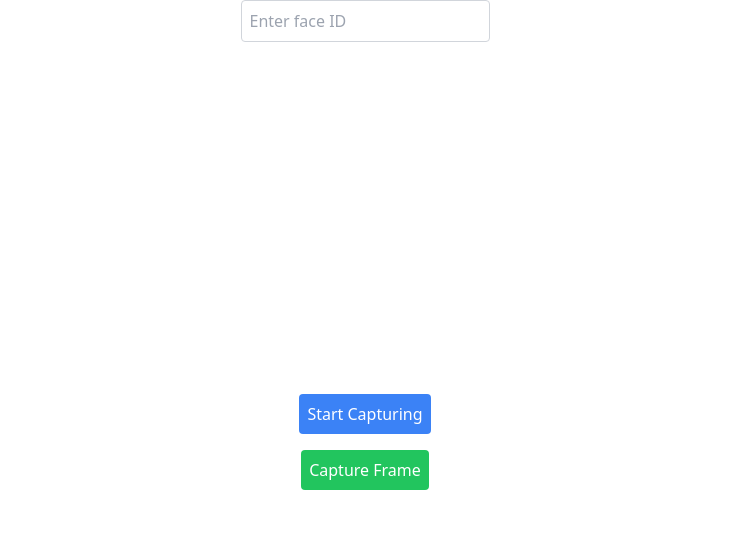
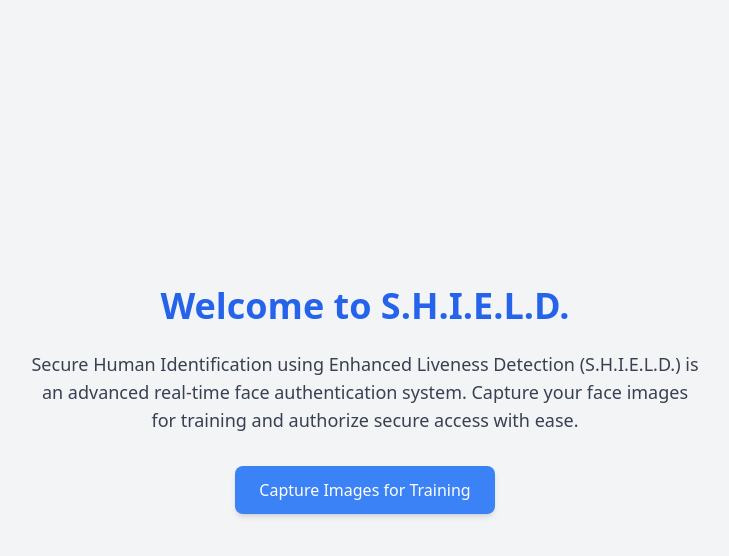
Before and after one commit to rakshith4able/SHIELD, a Next.js app in the folder shield-client/: page / in a window 1280 px wide. Shown: the top 556 px of the page, without its empty margins (275-1004 px from the left). Built offline with nearby package versions, Linux system fonts and the light colour scheme; no server answers.

Commit message:
Added home page and updated image storage to use separate folder for each name

```diff
--- a/shield-client/app/camera/page.tsx
+++ b/shield-client/app/camera/page.tsx
@@ -14,7 +14,6 @@ const CameraComponent = () => {
     { x: number; y: number; width: number; height: number }[]
   >([]);
   const router = useRouter();
-  const MAX_FRAMES = 30;
 
   useEffect(() => {
     const newSocket = io("http://localhost:5000");
@@ -93,16 +92,9 @@ const CameraComponent = () => {
       return;
     }
 
-    let frameCount = 0;
-
     setCapturing(true);
 
     const intervalId = setInterval(() => {
-      if (frameCount >= MAX_FRAMES) {
-        clearInterval(intervalId);
-        return;
-      }
-
       // Draw the video frame onto the canvas
       context.drawImage(video, 0, 0, canvas.width, canvas.height);
       const imageData = canvas.toDataURL("image/jpeg");
@@ -112,7 +104,7 @@ const CameraComponent = () => {
         face_id: userName,
       });
 
-      frameCount++;
+      // No need for frame count check here
     }, 100);
   };
 
--- a/shield-client/app/components/camera/camera.tsx
+++ /dev/null
@@ -1,116 +0,0 @@
-"use client";
-
-import { useEffect, useRef, useState } from "react";
-import { io, Socket } from "socket.io-client";
-
-const CameraComponent: React.FC = () => {
-  const videoRef = useRef<HTMLVideoElement>(null);
-  const canvasRef = useRef<HTMLCanvasElement>(null);
-  const [faceId, setFaceId] = useState<string>("");
-  const [isCapturing, setIsCapturing] = useState<boolean>(false);
-  const [socket, setSocket] = useState<Socket | null>(null);
-
-  useEffect(() => {
-    const newSocket = io("http://localhost:5000"); // Adjust the URL based on your Flask app
-    setSocket(newSocket);
-
-    newSocket.on("frame_captured", (data) => {
-      console.log("Frame captured:", data);
-      if (data.completed) {
-        // Stop capturing if completed
-        setIsCapturing(false);
-      }
-    });
-
-    return () => {
-      newSocket.disconnect();
-    };
-  }, []);
-
-  useEffect(() => {
-    const getCameraStream = async () => {
-      try {
-        const stream = await navigator.mediaDevices.getUserMedia({
-          video: true,
-        });
-        if (videoRef.current) {
-          videoRef.current.srcObject = stream;
-        }
-      } catch (error) {
-        console.error("Error accessing webcam:", error);
-      }
-    };
-
-    getCameraStream();
-  }, []);
-
-  const captureFrame = async () => {
-    if (!canvasRef.current || !videoRef.current || !isCapturing) return;
-    const canvas = canvasRef.current;
-    const video = videoRef.current;
-    const context = canvas.getContext("2d");
-
-    if (context) {
-      context.drawImage(video, 0, 0, canvas.width, canvas.height);
-      const imageData = canvas.toDataURL("image/jpeg");
-
-      // Send the image data to the Next.js API route
-      const response = await fetch("/api/upload", {
-        method: "POST",
-        headers: {
-          "Content-Type": "application/json",
-        },
-        body: JSON.stringify({
-          image: imageData,
-          face_id: faceId,
-        }),
-      });
-
-      const result = await response.json();
-      console.log("Response from API:", result);
-
-      // Emit the image data through the WebSocket
-      socket?.emit("upload_image", {
-        image: imageData,
-        face_id: faceId,
-      });
-    }
-  };
-
-  const startCapturing = () => {
-    setIsCapturing(true);
-  };
-
-  return (
-    <div className="flex flex-col items-center">
-      <input
-        type="text"
-        placeholder="Enter face ID"
-        value={faceId}
-        onChange={(e) => setFaceId(e.target.value)}
-        className="mb-4 p-2 border border-gray-300 rounded"
-      />
-      <video ref={videoRef} autoPlay width="640" height="480" />
-      <canvas
-        ref={canvasRef}
-        style={{ display: "none" }}
-        width="640"
-        height="480"
-      />
-      <button
-        onClick={startCapturing}
-        className="mt-4 p-2 bg-blue-500 text-white rounded"
-      >
-        Start Capturing
-      </button>
-      <button
-        onClick={captureFrame}
-        className="mt-4 p-2 bg-green-500 text-white rounded"
-      >
-        Capture Frame
-      </button>
-    </div>
-  );
-};
-
-export default CameraComponent;
--- a/shield-client/app/page.tsx
+++ b/shield-client/app/page.tsx
@@ -1,5 +1,24 @@
-import Camera from "./components/camera/camera";
+import Link from "next/link";
 
 export default function Home() {
-  return <Camera />;
+  return (
+    <div className="min-h-screen flex flex-col justify-center items-center bg-gray-100">
+      <h1 className="text-4xl font-bold text-blue-600 mb-6">
+        Welcome to S.H.I.E.L.D.
+      </h1>
+      <p className="text-lg text-gray-700 text-center mb-8 max-w-2xl">
+        Secure Human Identification using Enhanced Liveness Detection
+        (S.H.I.E.L.D.) is an advanced real-time face authentication system.
+        Capture your face images for training and authorize secure access with
+        ease.
+      </p>
+
+      <Link
+        href="/camera"
+        className="px-6 py-3 bg-blue-500 text-white rounded-lg shadow-md hover:bg-blue-700 transition duration-200"
+      >
+        Capture Images for Training
+      </Link>
+    </div>
+  );
 }
```
Also changed, not shown: 2 other files (tests, documents, lock files or other folders).
